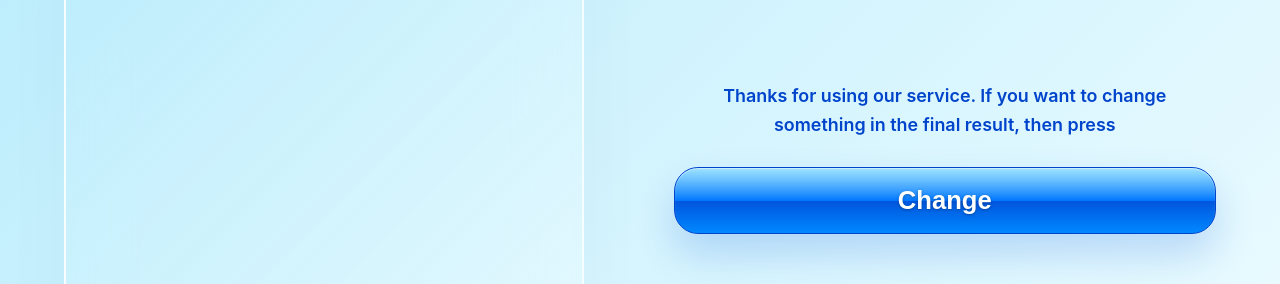
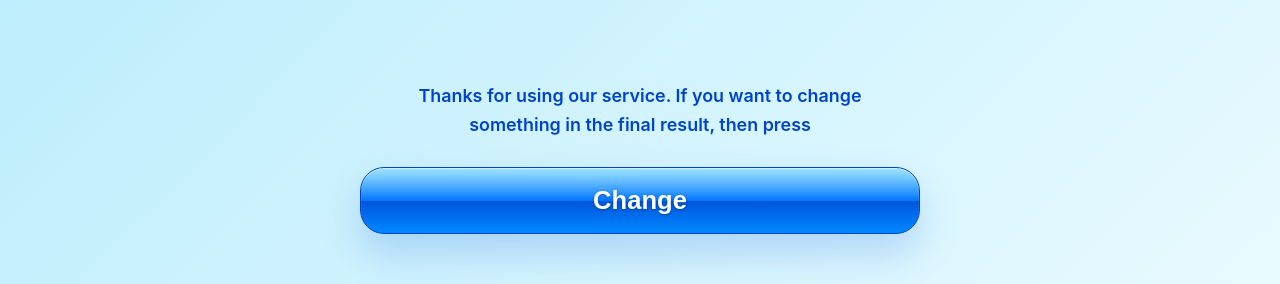
Before and after one commit to dm-dmytrenko/musicapp, a React (Create React App) app: page /download in a window 1280 px wide. Shown: the part 293-577 px from the top of the page. Built offline with nearby package versions, Linux system fonts and the light colour scheme; no server answers.

Commit message:
fix the download page if picture is not chosen

```diff
--- a/src/pages/Download/Download.jsx
+++ b/src/pages/Download/Download.jsx
@@ -94,13 +94,13 @@ const Download = () => {
   return (
     <Box sx={s.pageWrapperStyles}>
       <Box sx={s.contentLayoutGridStyles}>
+        {chosenOptions.includes("Opt_2") && (
           <Box
             onMouseEnter={() => setIsHovered(true)}
             onMouseLeave={() => setIsHovered(false)}
             sx={s.previewFrameCardStyles}
           >
-          {chosenOptions.includes("Opt_2") && (
-            isLoading ? (
+            {isLoading ? (
                 <Box sx={{ color: 'primary.main', fontSize: '18px', fontWeight: 700 }}>
                   Loading Art...
                 </Box>
@@ -111,7 +111,6 @@ const Download = () => {
                   alt="Generated Dynamic Artwork"
                   sx={s.pixelArtImageElementStyles}
                 />
-            )
               )}
 
             <Box sx={{
@@ -147,6 +146,7 @@ const Download = () => {
               </ActionButton>
             </Box>
           </Box>
+        )}
 
         <Box sx={s.interactivePanelStackStyles}>
           {!isLoading && projectName && chosenOptions.includes("Opt_1") && (
```
Lines whose indentation alone changed are shown as unchanged.
